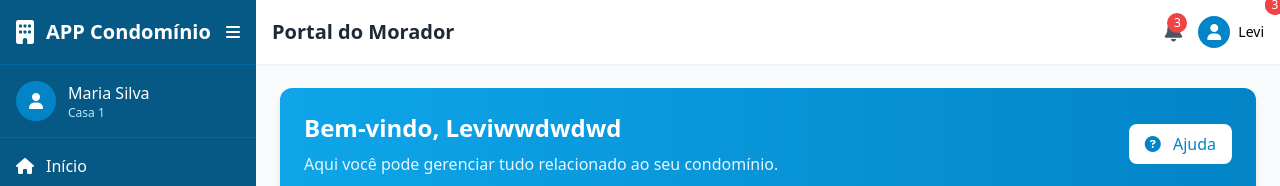
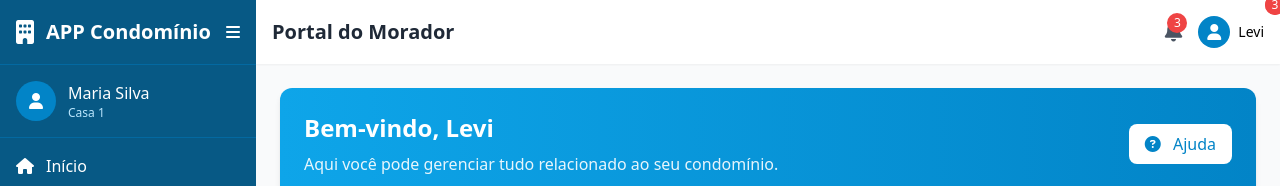
Before and after one commit to Levixs/appcondominio-front, a plain HTML site: page index.html in a window 1280 px wide. Shown: the top 186 px of the page. Drawn offline with nearby package versions, Linux system fonts and the light colour scheme.

Commit message:
build: meu Deus

```diff
--- a/index.html
+++ b/index.html
@@ -187,7 +187,7 @@
                 <div class="bg-gradient-to-r from-primary-500 to-primary-600 text-white rounded-xl p-6 mb-6 shadow-md">
                     <div class="flex flex-col md:flex-row md:items-center md:justify-between">
                         <div>
-                            <h2 class="text-2xl font-bold mb-2">Bem-vindo, Leviwwdwdwd</h2>
+                            <h2 class="text-2xl font-bold mb-2">Bem-vindo, Levi</h2>
                             <p class="opacity-90">Aqui você pode gerenciar tudo relacionado ao seu condomínio.</p>
                         </div>
                         <div class="mt-4 md:mt-0">
```
